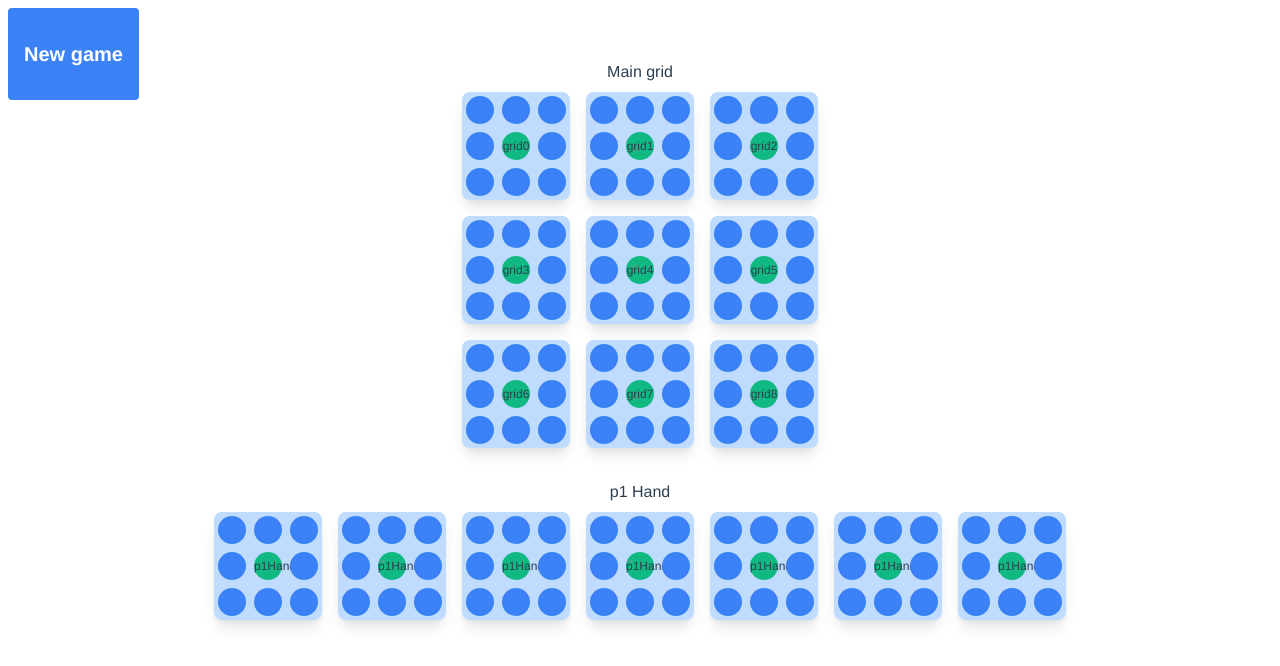
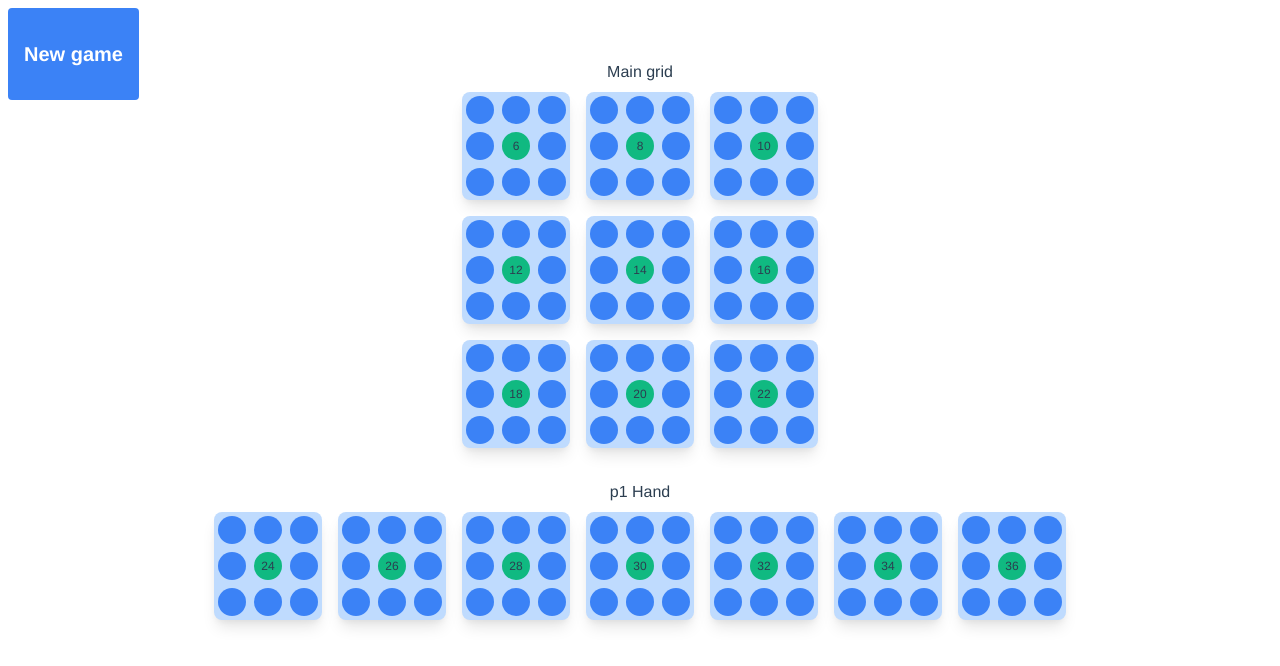
Before and after one commit to U-Louis/rrr, a Vue app: page / in a window 1280 px wide. Shown: the top 666 px of the page. Built offline with nearby package versions, Linux system fonts and the light colour scheme.

Commit message:
card id generation in board DONE

```diff
--- a/src/components/Board.vue
+++ b/src/components/Board.vue
@@ -1,10 +1,10 @@
 <template>
-  <div v-on:cardClicked="selectCard" v-on:emitCardId="fillDecks">
+  <div v-on:cardClicked="selectCard">
     <h1>Main grid</h1>
     <div class="grid justify-items-center">
       <div class="grid grid-cols-3 w-max">
-        <div v-for="(item, index) in grid" :key="item.id">
-          <card v-bind:cardId="'grid' + index"></card>
+        <div v-for="item in grid" :key="item.id">
+          <card v-on:emitCardId="fillDecks"></card>
         </div>
       </div>
 
@@ -12,8 +12,8 @@
 
       <h1>p1 Hand</h1>
       <div class="grid grid-cols-7">
-        <div v-for="(item, index) in p1Hand" :key="item.id">
-          <card v-bind:cardId="'p1Hand' + index" id="index"></card>
+        <div v-for="item in p1Hand" :key="item.id">
+          <card v-on:emitCardId="fillDecks"></card>
         </div>
       </div>
     </div>
@@ -45,11 +45,11 @@
       },
 
       fillDecks(cardIdReceived) {
-        console.log("received");
-        if (this.fillDecksCounter < 9) {
-          this.grid.push(cardIdReceived);
-        } else if (this.fillDecksCounter < 15) {
-          this.p1Hand.push(cardIdReceived);
+        let i = this.fillDecksCounter;
+        if (i < 9) {
+          this.grid[i] = cardIdReceived;
+        } else if (i < 16) {
+          this.p1Hand[i - 9] = cardIdReceived;
         }
         this.fillDecksCounter++;
         console.log(this.grid, this.p1Hand);
--- a/src/components/Card.vue
+++ b/src/components/Card.vue
@@ -4,7 +4,7 @@
     class="w-26 h-26 bg-blue-200 rounded-lg shadow-lg m-2 dark:bg-gray-800"
     :class="[isSelected ? selectionTransform : '']"
   >
-    <king :cardId="cardId"></king>
+    <king :cardId="this._uid"></king>
   </div>
 </template>
 
@@ -15,7 +15,6 @@
       this.$emit("emitCardId", this._uid);
       console.log(this._uid, " emitted");
     },
-    props: ["cardId"],
     data() {
       return {
         name: "empty",
@@ -31,9 +30,9 @@
 
     methods: {
       cardClicked() {
-        this.$emit("cardClicked", this.cardId);
+        this.$emit("cardClicked", this._uid);
         this.isSelected = !this.isSelected;
-        console.log("clicked ", this.cardId);
+        console.log("clicked ", this._uid);
       },
     },
     computed: {},
```
